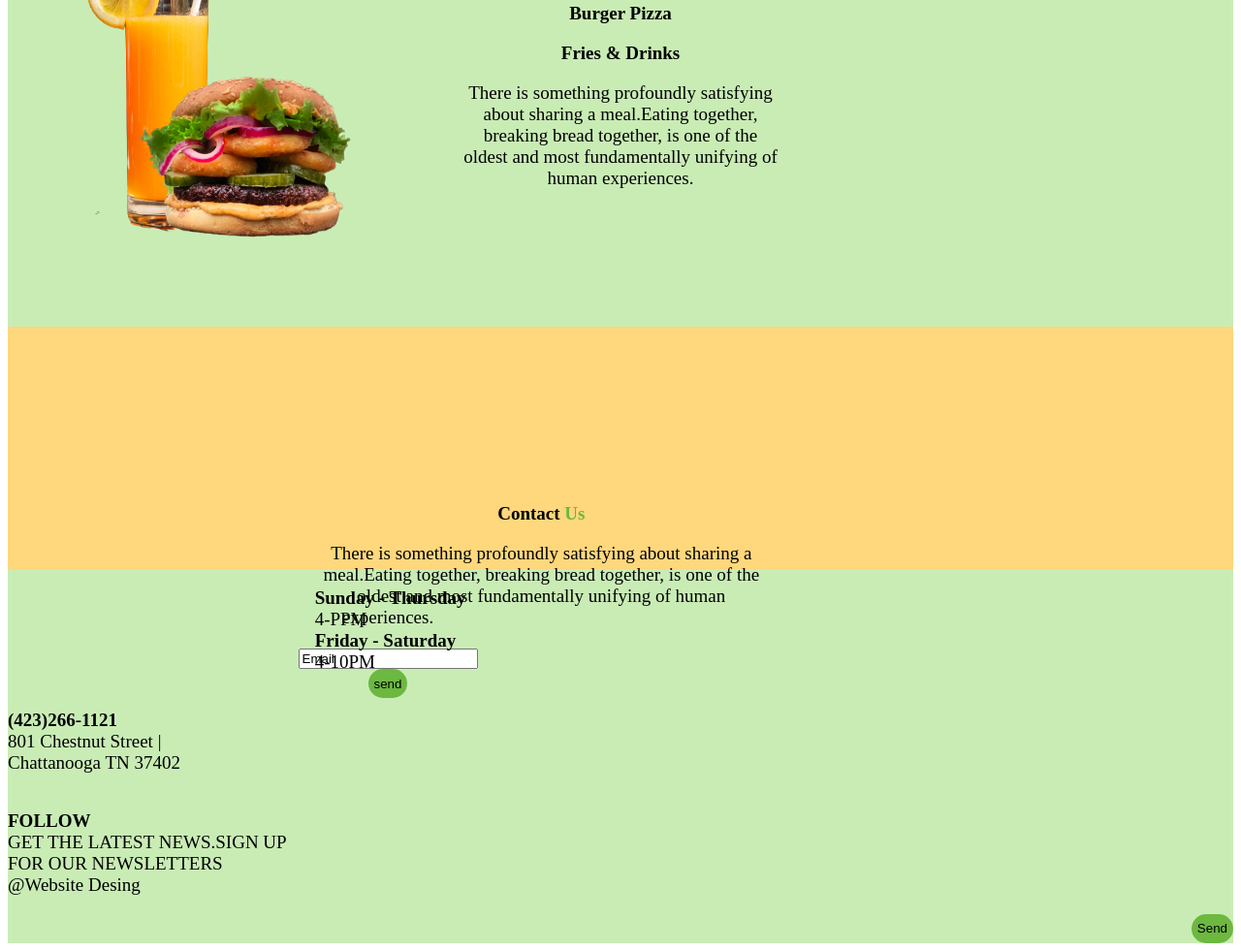
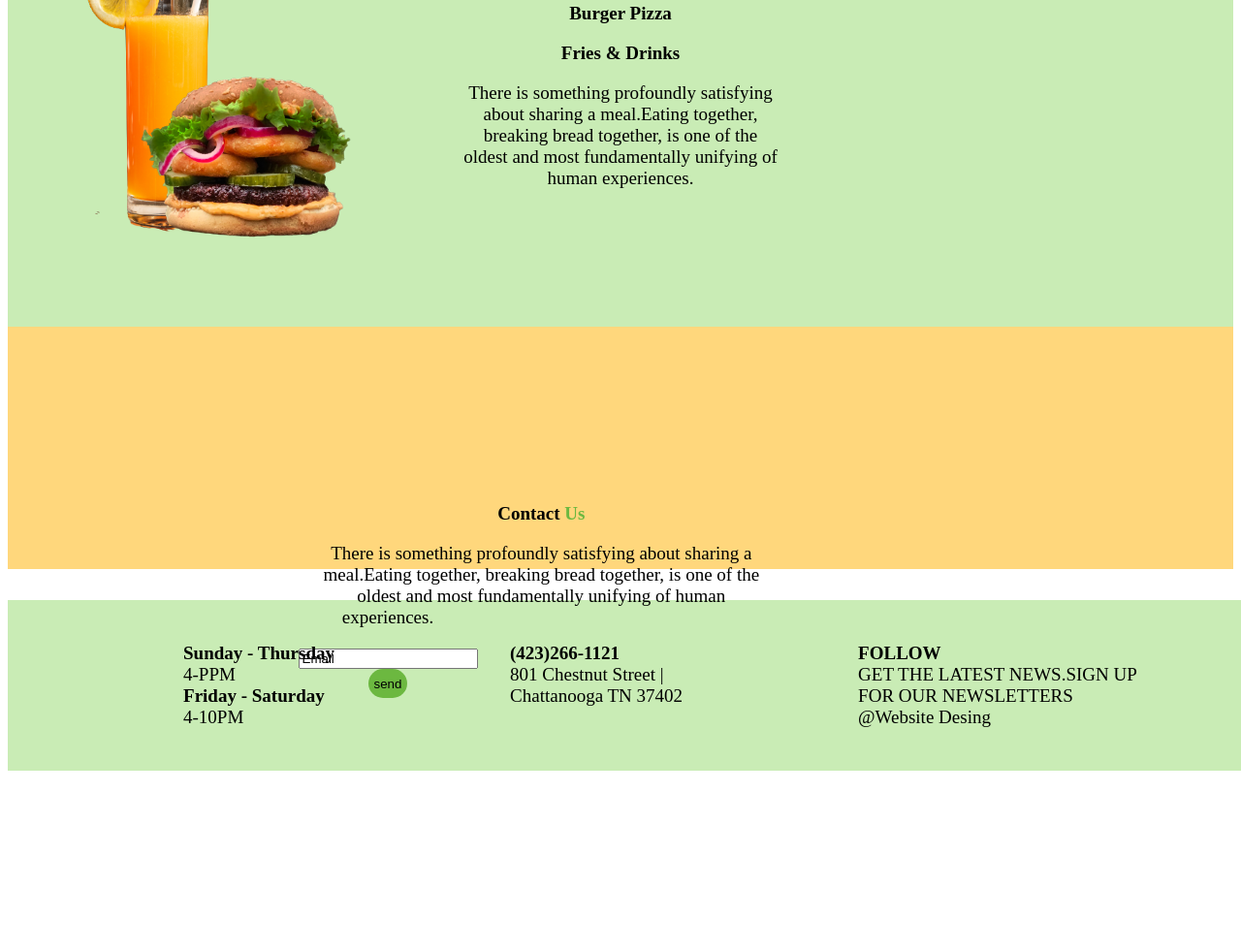
Before and after one commit to jobkarani/streetfoodwebsite, a plain HTML site: page index.html in a window 1280 px wide. Shown: the part 2680-3661 px from the top of the page at 97% size. After the commit the page ends 3483 px from the top, so only its background shows below. Drawn offline with Linux system fonts and the light colour scheme.

Commit message:
alighns the footer class

```diff
--- a/index.css
+++ b/index.css
@@ -26,6 +26,10 @@ body{
 }
 .block6{
     background-color: #C9ECB5;
+    padding: 25px 0.6px 25px 0px;
+    width: 1570px;
+    display: flex;
+    justify-content: space-evenly;
 }
 .left{
     text-align: left;
```
Also changed, not shown: index.html (+3 -2 lines).
